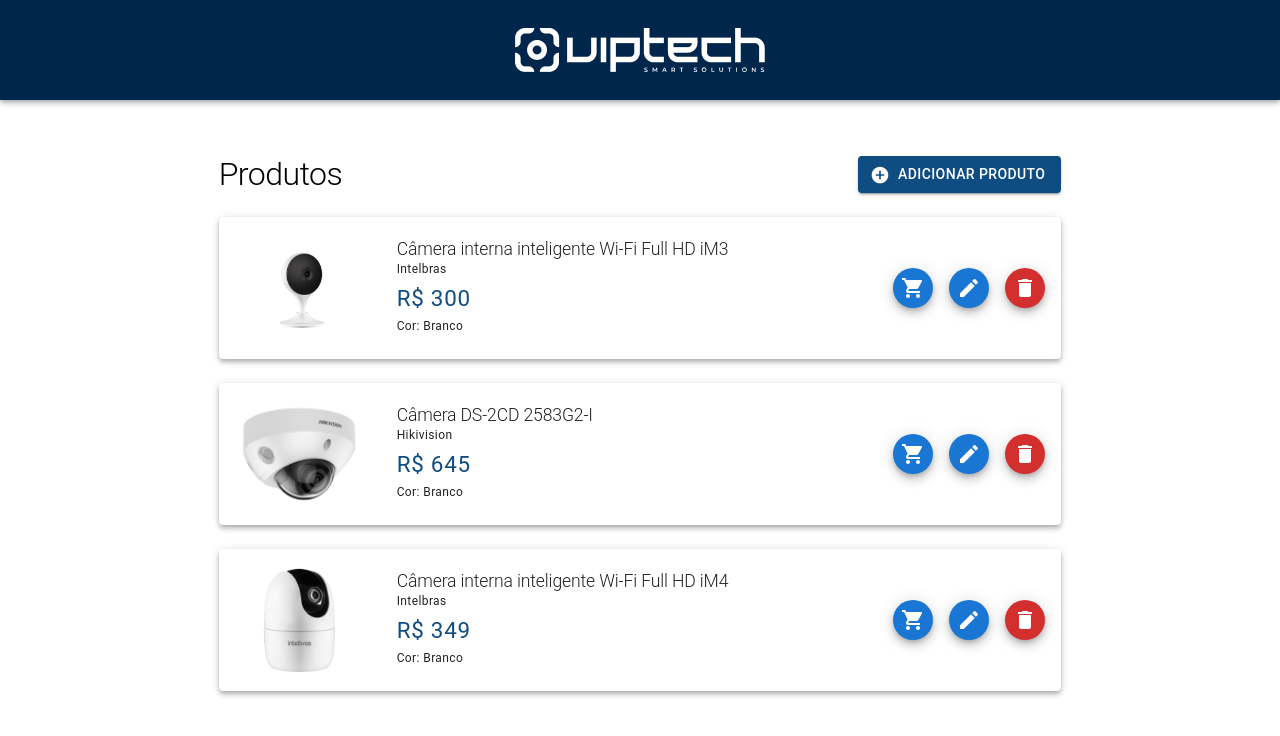
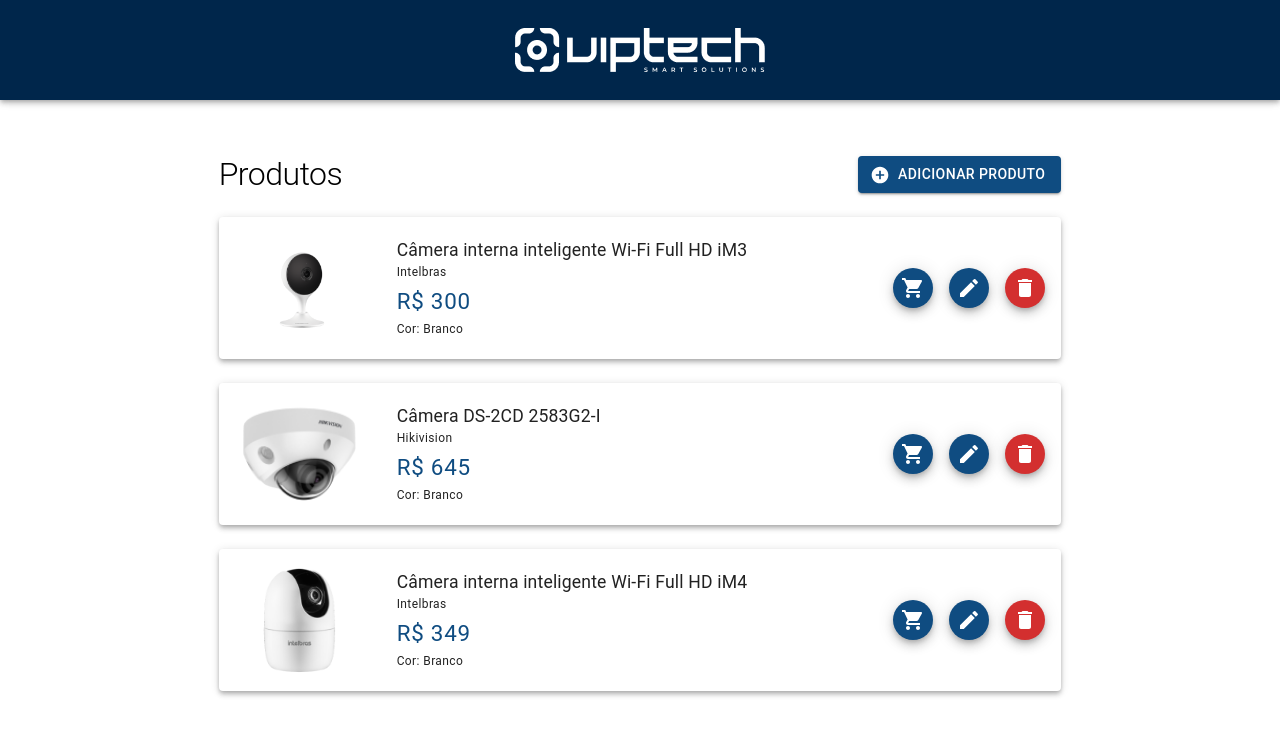
Before and after one commit to William-Reticena/bootcamp_viptech_frontend, a React (Create React App) app: page /listar-produtos in a window 1280 px wide. Shown: the top 736 px of the page. Built offline with nearby package versions, Linux system fonts and the light colour scheme.

Commit message:
:lipstick: arrumando os estilos da aplicação

```diff
--- a/src/components/Header/index.js
+++ b/src/components/Header/index.js
@@ -1,19 +1,14 @@
 import React from "react";
-import { AppBar } from "@mui/material";
+import { AppBar, ThemeProvider } from "@mui/material";
 import Logo from "../../img/Logo-Viptech.png";
+import { styles, theme } from "./styles";
 
 export const Header = () => {
   return (
-    <AppBar
-      sx={{
-        alignItems: "center",
-        background: "#00264B",
-        display: "flex",
-        height: "100px",
-        justifyContent: "center",
-      }}
-    >
-      <img src={Logo} alt="Logo da Viptech" width="250px" />
-    </AppBar>
+    <ThemeProvider theme={theme}>
+      <AppBar sx={styles.appBar}>
+        <img src={Logo} alt="Logo da Viptech" width="250px" />
+      </AppBar>
+    </ThemeProvider>
   );
 };
--- /dev/null
+++ b/src/components/Header/styles.js
@@ -0,0 +1,18 @@
+import { createTheme } from "@mui/material";
+
+export const theme = createTheme({
+  palette: {
+    primary: {
+      main: "#00264B",
+    },
+  },
+});
+
+export const styles = {
+  appBar: {
+    alignItems: "center",
+    display: "flex",
+    height: "100px",
+    justifyContent: "center",
+  },
+};
--- a/src/components/Layout/index.js
+++ b/src/components/Layout/index.js
@@ -1,16 +1,17 @@
 import React from "react";
 import { Grid } from "@mui/material";
+import { styles } from "./styles";
 
 export const Layout = ({ children }) => {
   return (
-    <Grid container sx={{ marginTop: "100px" }}>
+    <Grid container sx={styles.gridContainer}>
       <Grid item xs={2} />
 
       <Grid item xs={8}>
         {children}
       </Grid>
 
-      <Grid item sx={2} />
+      <Grid item xs={2} />
     </Grid>
   );
 };
--- /dev/null
+++ b/src/components/Layout/styles.js
@@ -0,0 +1,5 @@
+export const styles = {
+  gridContainer: {
+    marginTop: "100px",
+  },
+};
--- a/src/components/ProductCard/index.js
+++ b/src/components/ProductCard/index.js
@@ -1,8 +1,17 @@
 import React from "react";
-import { Box, Card, CardMedia, Fab, Paper, Typography } from "@mui/material";
+import {
+  Box,
+  Card,
+  CardMedia,
+  Fab,
+  Paper,
+  ThemeProvider,
+  Typography,
+} from "@mui/material";
 import { Delete, Edit, ShoppingCart } from "@mui/icons-material";
+import { styles, theme } from "./styles";
 
-const actionsButtons = [
+const actionButtons = [
   {
     icon: <ShoppingCart />,
     color: "primary",
@@ -13,35 +22,26 @@
 
 export const ProductCard = ({ product }) => {
   return (
-    <Paper
-      elevation={4}
-      sx={{ display: "flex", marginTop: "24px", padding: " 16px" }}
-    >
-      <Card elevation={0} sx={{ width: "130px", marginRight: "32px" }}>
+    <ThemeProvider theme={theme}>
+      <Paper elevation={4} sx={styles.paper}>
+        <Card elevation={0} sx={styles.card}>
           <CardMedia
             alt={product.name}
             component="img"
             src={product.img}
             height={110}
-          sx={{ objectFit: "contain" }}
-          width={40}
+            sx={styles.cardMedia}
           />
         </Card>
-      <Box
-        sx={{
-          display: "flex",
-          flexDirection: "column",
-          flexGrow: 1,
-          justifyContent: "center",
-        }}
-      >
-        <Typography component="div" sx={{ fontSize: "1.1em" }} variant="h2">
+
+        <Box sx={styles.boxProductInfo}>
+          <Typography component="div" sx={styles.typoProductName}>
             {product.name}
           </Typography>
           <Typography variant="caption">{product.brand}</Typography>
           <Typography
             component="div"
-          sx={{ color: "#0F4C81", fontSize: "1.4em" }}
+            sx={styles.typoProductPrice}
             variant="caption"
           >
             {`R$ ${product.price}`}
@@ -49,13 +49,14 @@
           <Typography variant="caption">{`Cor: ${product.color}`}</Typography>
         </Box>
 
-      <Box sx={{ display: "flex", alignItems: "center" }}>
-        {actionsButtons.map((action) => (
-          <Fab color={action.color} size="small" sx={{ marginLeft: "16px" }}>
-            {action.icon}
+        <Box sx={styles.boxActionsButtons}>
+          {actionButtons.map((button, index) => (
+            <Fab color={button.color} key={index} size="small" sx={styles.fab}>
+              {button.icon}
             </Fab>
           ))}
         </Box>
       </Paper>
+    </ThemeProvider>
   );
 };
--- /dev/null
+++ b/src/components/ProductCard/styles.js
@@ -0,0 +1,51 @@
+import { createTheme } from "@mui/material";
+
+export const theme = createTheme({
+  palette: {
+    primary: {
+      main: "#0F4C81",
+    },
+  },
+});
+
+export const styles = {
+  paper: {
+    display: "flex",
+    marginTop: "24px",
+    padding: "16px",
+  },
+
+  card: {
+    marginRight: "32px",
+    width: "130px",
+  },
+
+  cardMedia: {
+    objectFit: "contain",
+  },
+
+  boxProductInfo: {
+    display: "flex",
+    flexDirection: "column",
+    flexGrow: 1,
+    justifyContent: "center",
+  },
+
+  typoProductName: {
+    fontSize: "1.1em",
+  },
+
+  typoProductPrice: {
+    color: "#0F4C81",
+    fontSize: "1.4em",
+  },
+
+  boxActionsButtons: {
+    alignItems: "center",
+    display: "flex",
+  },
+
+  fab: {
+    marginLeft: "16px",
+  },
+};
--- a/src/pages/ListProducts/index.js
+++ b/src/pages/ListProducts/index.js
@@ -1,41 +1,34 @@
 import React from "react";
-import { Box, Button, Typography } from "@mui/material";
+import { Box, Button, ThemeProvider, Typography } from "@mui/material";
 import { AddCircle } from "@mui/icons-material";
 import { Header, Layout, ProductCard } from "../../components";
 import { products } from "../../fakeData/products/products";
+import { styles, theme } from "./styles";
 
 export const ListProducts = () => {
   return (
     <>
+      <ThemeProvider theme={theme}>
         <Header />
 
         <Layout>
-        <Box
-          sx={{
-            display: "flex",
-            justifyContent: "space-between",
-            marginTop: "56px",
-          }}
-        >
+          <Box sx={styles.boxWrapper}>
             <Box>
-            <Typography variant="h1" sx={{ fontSize: "2em" }}>
+              <Typography sx={styles.typoTitle} variant="h1">
                 Produtos
               </Typography>
             </Box>
 
-          <Button
-            startIcon={<AddCircle />}
-            sx={{ background: "#0F4C81" }}
-            variant="contained"
-          >
+            <Button startIcon={<AddCircle />} variant="contained">
               Adicionar Produto
             </Button>
           </Box>
 
-        {products.map((item, index) => (
+          {products.map((item) => (
             <ProductCard key={item.id} product={item} />
           ))}
         </Layout>
+      </ThemeProvider>
     </>
   );
 };
--- /dev/null
+++ b/src/pages/ListProducts/styles.js
@@ -0,0 +1,21 @@
+import { createTheme } from "@mui/material";
+
+export const theme = createTheme({
+  palette: {
+    primary: {
+      main: "#0F4C81",
+    },
+  },
+});
+
+export const styles = {
+  boxWrapper: {
+    display: "flex",
+    justifyContent: "space-between",
+    marginTop: "56px",
+  },
+
+  typoTitle: {
+    fontSize: "2em",
+  },
+};
```
Also changed, not shown: 1 other file (tests, documents, lock files or other folders). Lines whose indentation alone changed are shown as unchanged.
